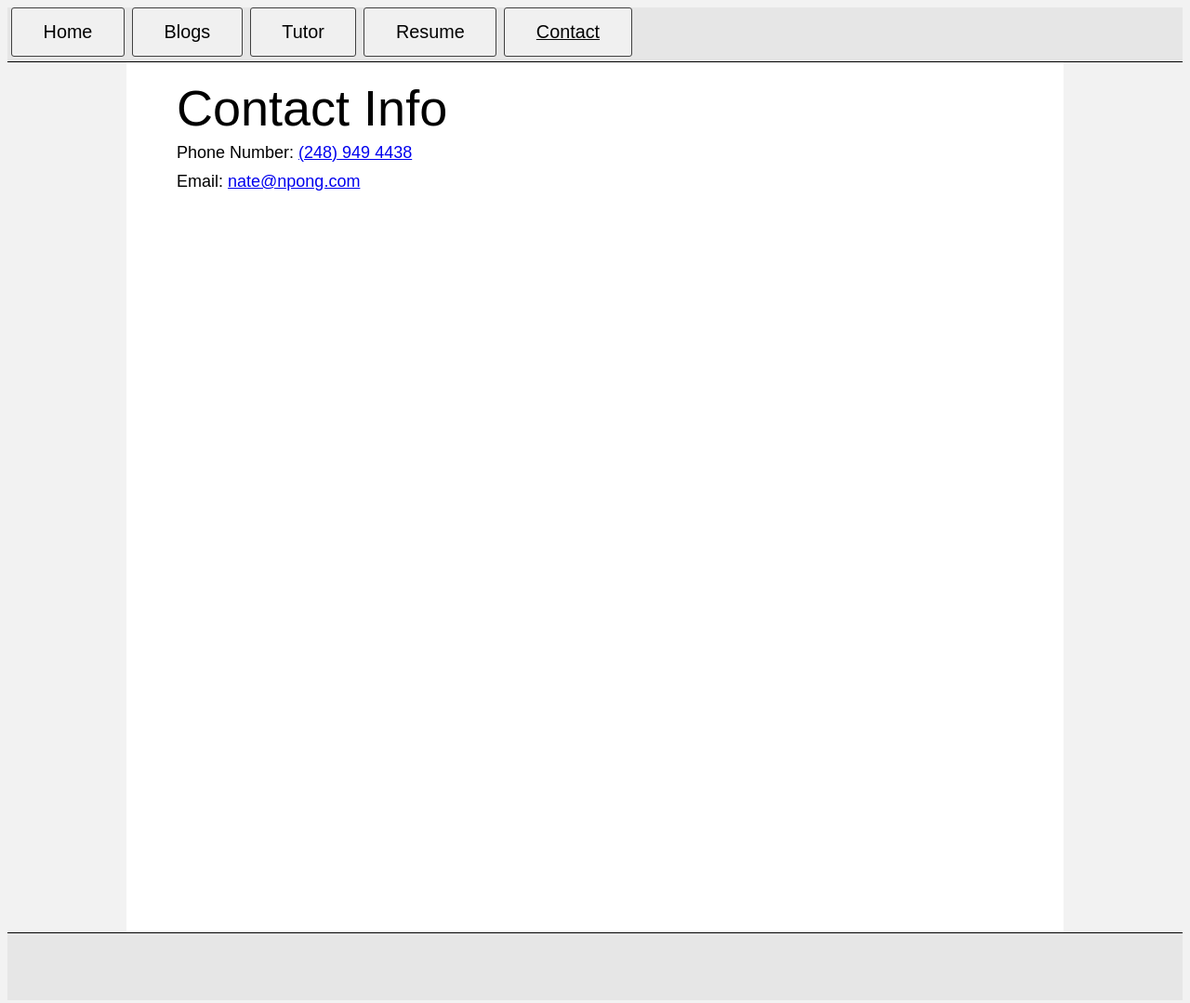
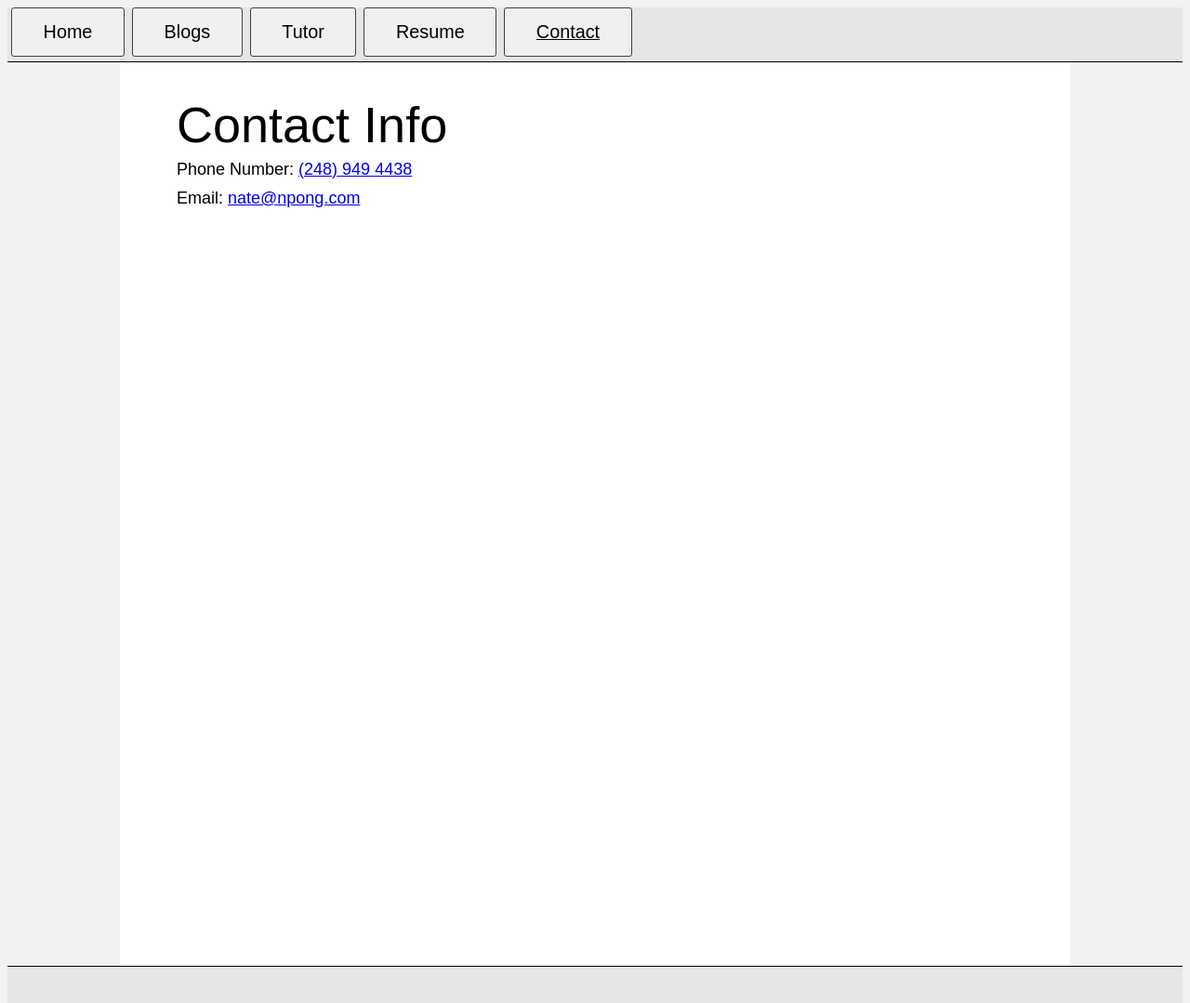
Before and after one commit to Player01osu/player01osu.github.io, a Jekyll site: the page built from contact.html, in a window 1280 px wide and 1120 px high. Shown: the top 1079 px of the window at 93% size. Built offline with Jekyll 4.4.1, drawn with Linux system fonts in a browser that asks for light colours.

Commit message:
Change padding

```diff
--- a/_sass/theme.scss
+++ b/_sass/theme.scss
@@ -62,7 +62,7 @@ footer {
   background-color: $content-bg-color;
   max-width: 50em;
   min-height: 50em;
-  padding: 1em 3em;
+  padding: 2em 3.4em;
   margin: auto auto;
 
   h1 {
```
